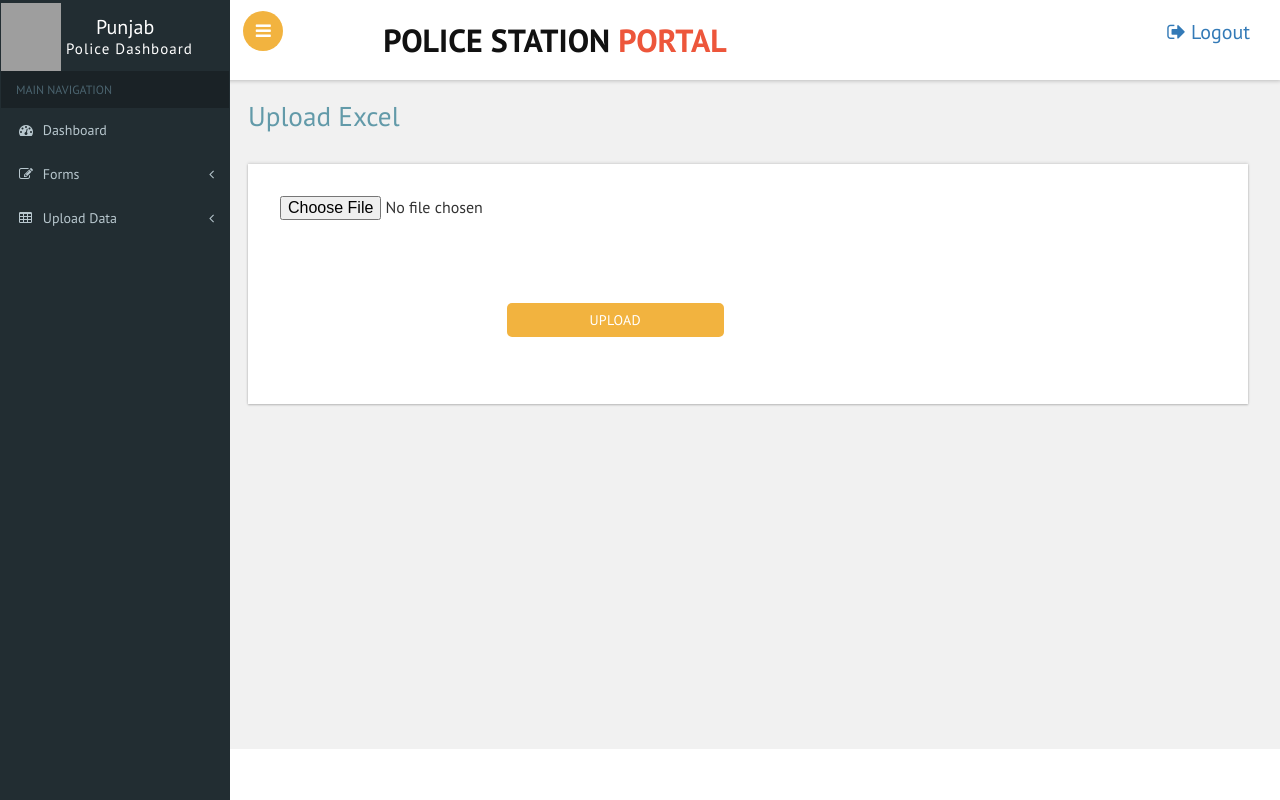
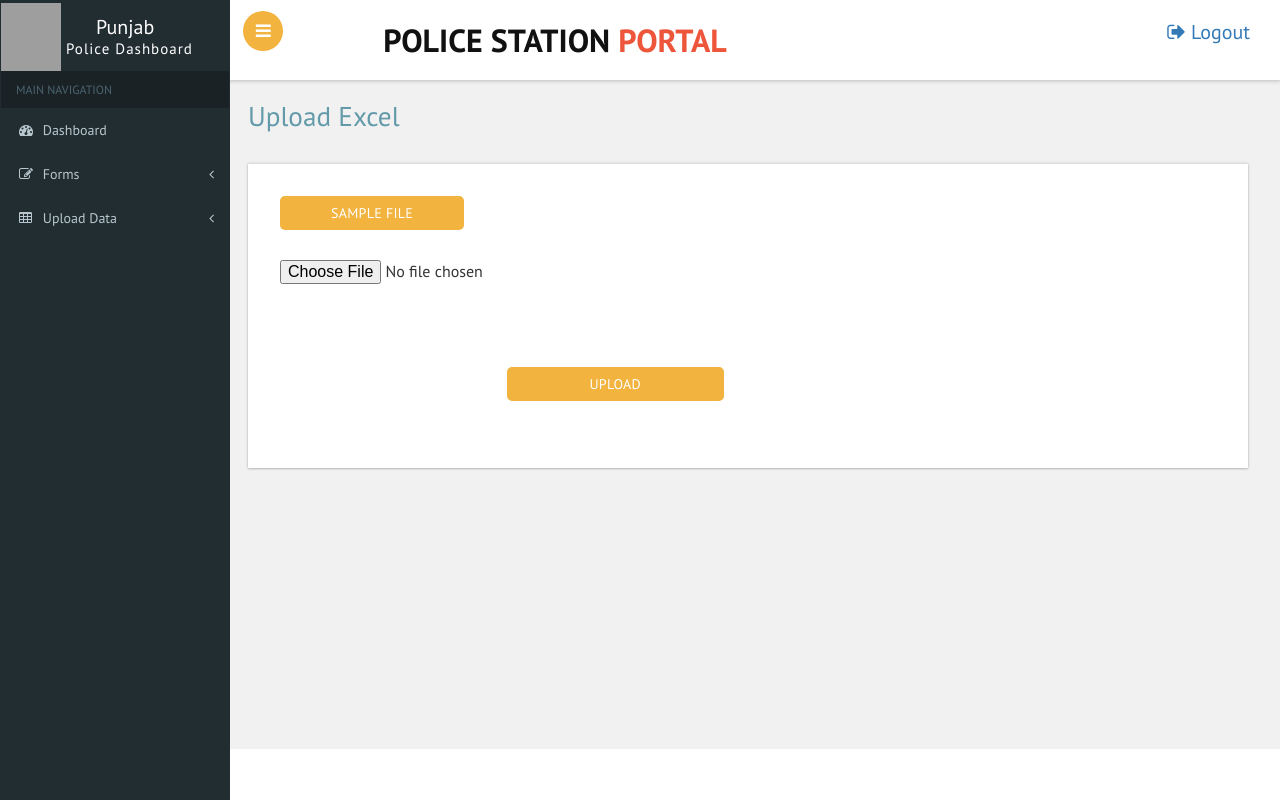
Before and after one commit to DikshaKapoor15/police-workflow-mgmt, a Flask app: template app/templates/uploading.html in a window 1280 px wide. Run offline with Flask 2, Linux system fonts and the light colour scheme; the template is opened without the code that fills it, so the values that code supplies are empty, except form fields; tables that the repository leaves empty hold one stand-in row (values such as "Sample post"); form fields are guessed from the names that the template uses; some libraries are stand-ins or nearby versions; grey boxes are pictures that could not be loaded.

Commit message:
Update uploading.html

```diff
--- a/app/templates/uploading.html
+++ b/app/templates/uploading.html
@@ -292,6 +292,9 @@ span.dashboard_head
 
 								<div class="form-group">
 									<div class="col-sm-8">
+										<button onclick="location.href='hhttps://drive.google.com/file/d/1LI_pGy_CUUPNRaabR5NDe5ROPqQzFCzp/view?usp=sharing'" type="button" class="btn btn-default">
+         SAMPLE FILE</button>
+										<div style="margin-top:30px;"></div>
 										{{ form.hidden_tag() }}
 										{{form.uploadFile(placeholder = 'Choose a File')}}
 									</div>
```
